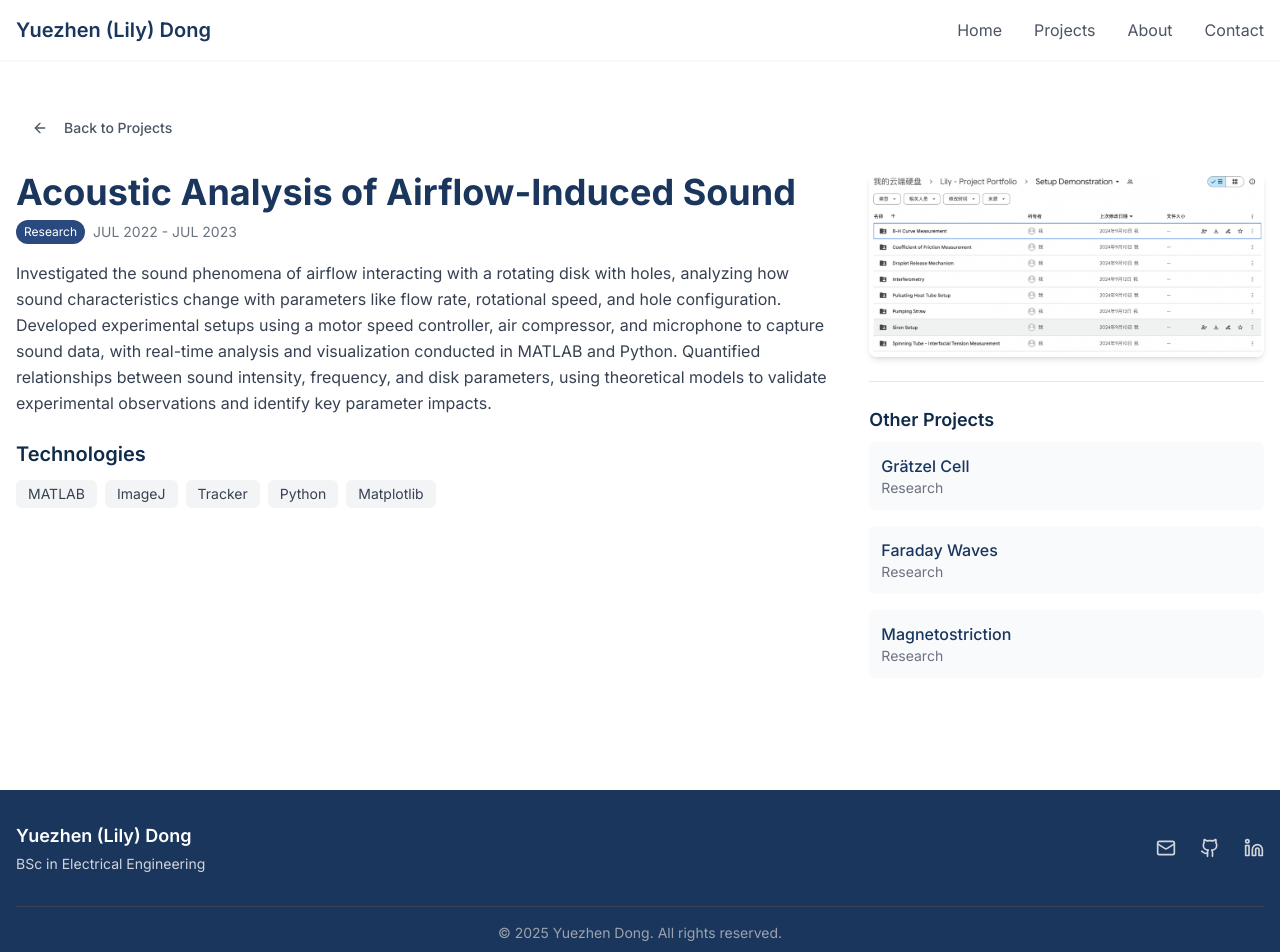
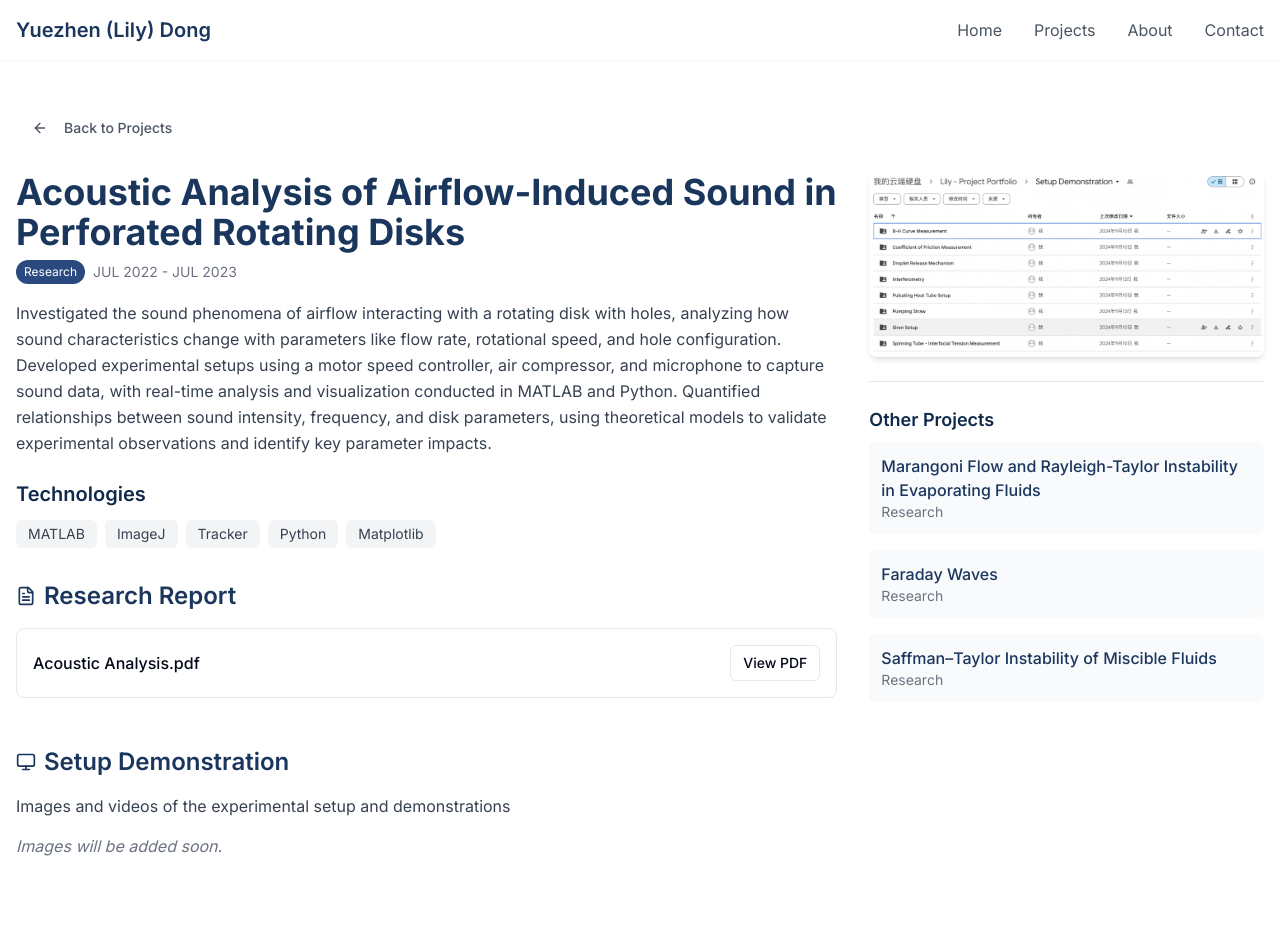
Before and after one commit to Lilllllly06/lilllllly-portfolio-website, a React (Vite) app: page /project/acoustic-analysis in a window 1280 px wide. Shown: the top 952 px of the page. Built offline with nearby package versions, Linux system fonts and the light colour scheme.

Commit message:
Refactor: Update project structure and content
Restructure project details to include sections for CAD, PCB design, Research Report, and Setup Demonstrations. Update project names and content based on the provided specifications.

```diff
--- a/src/data/projects.ts
+++ b/src/data/projects.ts
@@ -6,26 +6,61 @@ export interface Project {
   description: string;
   longDescription: string;
   image: string;
-  images?: string[];
-  pdfFiles?: { name: string; url: string }[];
+  sections: {
+    cad?: {
+      title: string;
+      description?: string;
+      images: string[];
+    };
+    pcb?: {
+      title: string;
+      description?: string;
+      images: string[];
+    };
+    research: {
+      title: string;
+      description?: string;
+      pdfFiles: { name: string; url: string }[];
+    };
+    demonstration: {
+      title: string;
+      description?: string;
+      images: string[];
       videos?: { name: string; url: string }[];
+    };
+  };
   technologies: string[];
   date: string;
 }
 
 export const projects: Project[] = [
   {
-    id: "gratzel-cell",
-    title: "Grätzel Cell",
+    id: "marangoni-flow",
+    title: "Marangoni Flow and Rayleigh-Taylor Instability in Evaporating Fluids",
     category: "Research",
-    description: "Constructed and optimized a dye-sensitized solar cell using titanium dioxide and iodine electrolyte.",
-    longDescription: "Constructed and optimized a dye-sensitized solar cell using titanium dioxide and iodine electrolyte to study the mechanisms of photovoltaic energy conversion. Evaluated the influence of electrolyte concentration, glass conductivity, TiO₂ layer thickness, and temperature on cell efficiency through electrochemical analysis and precise measurements using multimeters and lux meters.",
-    image: "/lovable-uploads/a5c35c16-f369-4e9b-b35c-600268774372.png",
-    technologies: ["Python", "Matplotlib", "MATLAB", "COMSOL Multiphysics", "Multimeter", "Lux Meter"],
-    date: "JUL 2023 - JUL 2024",
+    description: "Investigated Marangoni flow and Rayleigh-Taylor instability by analyzing fluid dynamics at interfaces.",
+    longDescription: "Investigated Marangoni flow and Rayleigh-Taylor instability by analyzing fluid dynamics at interfaces to study droplet behavior in experiments. Designed and implemented a droplet release system using Arduino and 3D-printed components to enhance precision and reproducibility in experiments. Developed and optimized an interferometry analysis system with OpenCV for high-resolution tension measurement and analysis. Performed dynamic simulations using MATLAB and Comsol, achieving 93% accuracy to verify experimental results with simulations.",
+    image: "/lovable-uploads/0b823450-870b-4f51-84d7-6649db3edb0a.png",
+    sections: {
+      cad: {
+        title: "CAD Models",
+        description: "3D models and designs used in the experimental setup",
+        images: []
+      },
+      research: {
+        title: "Research Report",
         pdfFiles: [
-      { name: "Gratzel Cell.pdf", url: "#" }
+          { name: "Droplet Explosion.pdf", url: "#" }
         ]
+      },
+      demonstration: {
+        title: "Setup Demonstration",
+        description: "Images and videos of the experimental setup and demonstrations",
+        images: []
+      }
+    },
+    technologies: ["Arduino", "EasyEDA", "ImageJ", "Tracker", "MatPlotLib", "Comsol Multiphysics", "MATLAB"],
+    date: "JUL 2021 - JUL 2022"
   },
   {
     id: "faraday-waves",
@@ -34,11 +69,72 @@ export const projects: Project[] = [
     description: "Investigated Faraday waves and oscillating droplets, examining surface waves and instabilities in vertically oscillating systems.",
     longDescription: "Investigated Faraday waves and oscillating droplets, examining surface waves and instabilities in vertically oscillating systems. Analyzed surface and gravity-capillary waves using ImageJ and Tracker to study the effects of frequency, amplitude, and viscosity on wave patterns. Simulated droplet dynamics in MATLAB and processed data using Python and Matplotlib to quantify variations and validate theoretical predictions.",
     image: "/lovable-uploads/29e3b6de-834d-429d-969a-4bb1e7838a17.png",
-    technologies: ["MATLAB", "ImageJ", "Tracker", "Python", "Matplotlib"],
-    date: "JUL 2023 - JUL 2024",
+    sections: {
+      research: {
+        title: "Research Report",
         pdfFiles: [
           { name: "Faraday Waves Modified.pdf", url: "#" }
         ]
+      },
+      demonstration: {
+        title: "Setup Demonstration",
+        description: "Images and videos of the experimental setup and demonstrations",
+        images: []
+      }
+    },
+    technologies: ["MATLAB", "ImageJ", "Tracker", "Python", "Matplotlib"],
+    date: "JUL 2023 - JUL 2024"
+  },
+  {
+    id: "saffman-taylor-instability",
+    title: "Saffman–Taylor Instability of Miscible Fluids",
+    category: "Research",
+    description: "Conducted research, data analysis, and experiments on three-stage Marangoni flow and Saffman-Taylor instability.",
+    longDescription: "Conducted research, data analysis, and experiments on three-stage Marangoni flow and Saffman-Taylor instability, focusing on fluid dynamics and fractal patterns. Analyzed fractal dimensions and geometry using ImageJ and Tracker to develop a systematic theory on the role of viscosity in Saffman-Taylor instability. Simulated fluid behavior with MATLAB and processed data using Python and Matplotlib to quantify viscosity changes in paint samples with different concentrations.",
+    image: "/lovable-uploads/366fc1b9-b080-4f83-8c6e-40b243cbdda8.png",
+    sections: {
+      cad: {
+        title: "CAD Models",
+        description: "3D models and designs used in the experimental setup",
+        images: []
+      },
+      research: {
+        title: "Research Report",
+        pdfFiles: [
+          { name: "Fractal Fingers.pdf", url: "#" }
+        ]
+      },
+      demonstration: {
+        title: "Setup Demonstration",
+        description: "Images and videos of the experimental setup and demonstrations",
+        images: []
+      }
+    },
+    technologies: ["ImageJ", "Tracker", "MATLAB", "Python", "Matplotlib"],
+    date: "JUL 2022 - JUL 2023"
+  },
+  {
+    id: "gratzel-cell",
+    title: "Grätzel Cell",
+    category: "Research",
+    description: "Constructed and optimized a dye-sensitized solar cell using titanium dioxide and iodine electrolyte.",
+    longDescription: "Constructed and optimized a dye-sensitized solar cell using titanium dioxide and iodine electrolyte to study the mechanisms of photovoltaic energy conversion. Evaluated the influence of electrolyte concentration, glass conductivity, TiO₂ layer thickness, and temperature on cell efficiency through electrochemical analysis and precise measurements using multimeters and lux meters.",
+    image: "/lovable-uploads/a5c35c16-f369-4e9b-b35c-600268774372.png",
+    sections: {
+      research: {
+        title: "Research Report",
+        pdfFiles: [
+          { name: "Gratzel Cell.pdf", url: "#" }
+        ]
+      },
+      demonstration: {
+        title: "Setup Demonstration",
+        description: "Images and videos of the experimental setup and demonstrations",
+        images: []
+      }
+    },
+    technologies: ["Python", "Matplotlib", "MATLAB", "COMSOL Multiphysics", "Multimeter", "Lux Meter"],
+    date: "JUL 2023 - JUL 2024"
   },
   {
     id: "magnetostriction",
@@ -47,70 +143,77 @@ export const projects: Project[] = [
     description: "Investigated the impact of external magnetic fields on magnetization and magnetostriction in various materials.",
     longDescription: "Investigated the impact of external magnetic fields on magnetization and magnetostriction in various materials, focusing on ferromagnetic, paramagnetic, and diamagnetic properties. Measured B-H curves using a custom-built coil and H-bridge circuit to control magnetic fields, with real-time data captured by a Hall effect sensor to analyze magnetic saturation and hysteresis effects. Quantified magnetostriction in ferrite rods using a strain gauge and Wheatstone Bridge setup, capturing precise dimensional changes under varying magnetic fields.",
     image: "/lovable-uploads/0b826169-131e-45c3-a06c-ad63b50cf531.png",
-    technologies: ["MATLAB", "ImageJ", "Tracker", "Python", "Matplotlib"],
-    date: "SEP 2022 - JUL 2023",
+    sections: {
+      pcb: {
+        title: "PCB Design",
+        description: "Circuit board designs used in the experimental setup",
+        images: []
+      },
+      research: {
+        title: "Research Report",
         pdfFiles: [
           { name: "Magnetostriction.pdf", url: "#" }
         ]
       },
+      demonstration: {
+        title: "Setup Demonstration",
+        description: "Images and videos of the experimental setup and demonstrations",
+        images: []
+      }
+    },
+    technologies: ["MATLAB", "ImageJ", "Tracker", "Python", "Matplotlib"],
+    date: "SEP 2022 - JUL 2023"
+  },
   {
-    id: "saffman-taylor-instability",
-    title: "Saffman-Taylor Instability of Miscible Fluids",
+    id: "pulsating-heat-tube",
+    title: "Pulsating Heat Tube in a Condensing-Heating-Condensing (CHC) System",
     category: "Research",
-    description: "Conducted research, data analysis, and experiments on three-stage Marangoni flow and Saffman-Taylor instability.",
-    longDescription: "Conducted research, data analysis, and experiments on three-stage Marangoni flow and Saffman-Taylor instability, focusing on fluid dynamics and fractal patterns. Analyzed fractal dimensions and geometry using ImageJ and Tracker to develop a systematic theory on the role of viscosity in Saffman-Taylor instability. Simulated fluid behavior with MATLAB and processed data using Python and Matplotlib to quantify viscosity changes in paint samples with different concentrations.",
-    image: "/lovable-uploads/366fc1b9-b080-4f83-8c6e-40b243cbdda8.png",
-    technologies: ["ImageJ", "Tracker", "MATLAB", "Python", "Matplotlib"],
-    date: "JUL 2022 - JUL 2023",
+    description: "Researched thermodynamics and fluid dynamics of pulsating heat tubes to analyze two-phase heat transfer efficiency.",
+    longDescription: "Researched thermodynamics and fluid dynamics of pulsating heat tubes to analyze two-phase heat transfer efficiency. Designed and implemented a heat tube system with Arduino and analog electronics for precise control and measurement. Developed a Python-based tool using OpenCV Object Detection to extract and analyze thermocouple data from 8 channels for real-time monitoring. Simulated vapor motion within the heat tube using Python, achieving a 96% match between simulations and experimental results.",
+    image: "/lovable-uploads/9a86d53e-13ce-4cdf-b68e-f610b0faa592.png",
+    sections: {
+      cad: {
+        title: "CAD Models",
+        description: "3D models and designs used in the experimental setup",
+        images: []
+      },
+      research: {
+        title: "Research Report",
         pdfFiles: [
-      { name: "Fractal Fingers.pdf", url: "#" }
+          { name: "Ponyo's Heat Tube.pdf", url: "#" }
         ]
+      },
+      demonstration: {
+        title: "Setup Demonstration",
+        description: "Images and videos of the experimental setup and demonstrations",
+        images: []
+      }
+    },
+    technologies: ["Arduino", "EasyEDA", "OnShape", "Python", "JSON", "OpenCV", "Tracker", "MatPlotLib"],
+    date: "JUL 2022 - JUL 2023"
   },
   {
     id: "acoustic-analysis",
-    title: "Acoustic Analysis of Airflow-Induced Sound",
+    title: "Acoustic Analysis of Airflow-Induced Sound in Perforated Rotating Disks",
     category: "Research",
     description: "Investigated the sound phenomena of airflow interacting with a rotating disk with holes.",
     longDescription: "Investigated the sound phenomena of airflow interacting with a rotating disk with holes, analyzing how sound characteristics change with parameters like flow rate, rotational speed, and hole configuration. Developed experimental setups using a motor speed controller, air compressor, and microphone to capture sound data, with real-time analysis and visualization conducted in MATLAB and Python. Quantified relationships between sound intensity, frequency, and disk parameters, using theoretical models to validate experimental observations and identify key parameter impacts.",
     image: "/lovable-uploads/342ba305-4300-4072-9e91-c1ad3f54d8db.png",
+    sections: {
+      research: {
+        title: "Research Report",
+        pdfFiles: [
+          { name: "Acoustic Analysis.pdf", url: "#" }
+        ]
+      },
+      demonstration: {
+        title: "Setup Demonstration",
+        description: "Images and videos of the experimental setup and demonstrations",
+        images: []
+      }
+    },
     technologies: ["MATLAB", "ImageJ", "Tracker", "Python", "Matplotlib"],
     date: "JUL 2022 - JUL 2023"
-  },
-  {
-    id: "pulsating-heat-tube",
-    title: "Pulsating Heat Tube in a CHC System",
-    category: "Setup Demonstration",
-    description: "Researched thermodynamics and fluid dynamics of pulsating heat tubes to analyze two-phase heat transfer efficiency.",
-    longDescription: "Researched thermodynamics and fluid dynamics of pulsating heat tubes to analyze two-phase heat transfer efficiency. Designed and implemented a heat tube system with Arduino and analog electronics for precise control and measurement. Developed a Python-based tool using OpenCV Object Detection to extract and analyze thermocouple data from 8 channels for real-time monitoring. Simulated vapor motion within the heat tube using Python, achieving a 96% match between simulations and experimental results.",
-    image: "/lovable-uploads/9a86d53e-13ce-4cdf-b68e-f610b0faa592.png",
-    technologies: ["Arduino", "EasyEDA", "OnShape", "Python", "JSON", "OpenCV", "Tracker", "MatPlotLib"],
-    date: "JUL 2022 - JUL 2023",
-    pdfFiles: [
-      { name: "Ponyo's Heat Tube.pdf", url: "#" }
-    ]
-  },
-  {
-    id: "marangoni-flow",
-    title: "Marangoni Flow and Rayleigh-Taylor Instability",
-    category: "Research",
-    description: "Investigated Marangoni flow and Rayleigh-Taylor instability by analyzing fluid dynamics at interfaces.",
-    longDescription: "Investigated Marangoni flow and Rayleigh-Taylor instability by analyzing fluid dynamics at interfaces to study droplet behavior in experiments. Designed and implemented a droplet release system using Arduino and 3D-printed components to enhance precision and reproducibility in experiments. Developed and optimized an interferometry analysis system with OpenCV for high-resolution tension measurement and analysis. Performed dynamic simulations using MATLAB and Comsol, achieving 93% accuracy to verify experimental results with simulations.",
-    image: "/lovable-uploads/0b823450-870b-4f51-84d7-6649db3edb0a.png",
-    technologies: ["Arduino", "EasyEDA", "ImageJ", "Tracker", "MatPlotLib", "Comsol Multiphysics", "MATLAB"],
-    date: "JUL 2021 - JUL 2022",
-    pdfFiles: [
-      { name: "Droplet Explosion.pdf", url: "#" }
-    ]
-  },
-  {
-    id: "b-h-curve-measurement",
-    title: "B-H Curve Measurement",
-    category: "Setup Demonstration",
-    description: "Measured B-H curves using a custom-built coil and H-bridge circuit with real-time data capture.",
-    longDescription: "Designed and implemented a system to measure B-H curves using a custom-built coil and H-bridge circuit to control magnetic fields. Real-time data was captured by a Hall effect sensor to analyze magnetic saturation and hysteresis effects. The setup allows for precise control of magnetic field strength and measurement of the resulting magnetic flux density, providing valuable insights into the magnetic properties of various materials.",
-    image: "/lovable-uploads/fc90aa53-2627-4ecc-a16a-863aed1186bc.png",
-    technologies: ["Custom Electronics", "Hall Sensor", "H-Bridge Circuit", "Data Acquisition"],
-    date: "2024"
   }
 ];
 
--- a/src/pages/ProjectDetail.tsx
+++ b/src/pages/ProjectDetail.tsx
@@ -1,7 +1,8 @@
+
 import { useEffect } from 'react';
 import { useParams, Link } from 'react-router-dom';
 import { getProjectById, projects } from '@/data/projects';
-import { ArrowLeft } from 'lucide-react';
+import { ArrowLeft, FileText, Cpu, Circuit, Monitor } from 'lucide-react';
 import { Button } from '@/components/ui/button';
 import { Separator } from '@/components/ui/separator';
 import Navbar from '@/components/Navbar';
@@ -19,6 +20,8 @@ const ProjectDetail = () => {
   if (!project) {
     return <NotFound />;
   }
+
+  const { sections } = project;
 
   return (
     <div className="min-h-screen flex flex-col">
@@ -61,28 +64,76 @@ const ProjectDetail = () => {
                 </div>
               </div>
 
-              {project.images && project.images.length > 0 && (
-                <div className="mb-8">
-                  <h3 className="text-xl font-semibold text-navy-dark mb-3">Images</h3>
+              {/* Project Sections */}
+              <div className="space-y-12">
+                {/* CAD Section */}
+                {sections.cad && (
+                  <div>
+                    <div className="flex items-center mb-4">
+                      <Cpu className="h-5 w-5 mr-2 text-navy" />
+                      <h2 className="text-2xl font-semibold text-navy">{sections.cad.title}</h2>
+                    </div>
+                    {sections.cad.description && (
+                      <p className="text-gray-700 mb-4">{sections.cad.description}</p>
+                    )}
+                    {sections.cad.images.length > 0 ? (
                       <div className="grid grid-cols-1 md:grid-cols-2 gap-4">
-                    {project.images.map((img, index) => (
+                        {sections.cad.images.map((img, index) => (
                           <div key={index} className="rounded-lg overflow-hidden shadow-md">
                             <img
                               src={img}
-                          alt={`${project.title} - image ${index + 1}`}
+                              alt={`CAD Model ${index + 1}`}
                               className="w-full h-auto"
                             />
                           </div>
                         ))}
                       </div>
+                    ) : (
+                      <p className="text-gray-500 italic">Images will be added soon.</p>
+                    )}
                   </div>
                 )}
 
-              {project.pdfFiles && project.pdfFiles.length > 0 && (
-                <div className="mb-8">
-                  <h3 className="text-xl font-semibold text-navy-dark mb-3">Documents</h3>
+                {/* PCB Design Section */}
+                {sections.pcb && (
+                  <div>
+                    <div className="flex items-center mb-4">
+                      <Circuit className="h-5 w-5 mr-2 text-navy" />
+                      <h2 className="text-2xl font-semibold text-navy">{sections.pcb.title}</h2>
+                    </div>
+                    {sections.pcb.description && (
+                      <p className="text-gray-700 mb-4">{sections.pcb.description}</p>
+                    )}
+                    {sections.pcb.images.length > 0 ? (
+                      <div className="grid grid-cols-1 md:grid-cols-2 gap-4">
+                        {sections.pcb.images.map((img, index) => (
+                          <div key={index} className="rounded-lg overflow-hidden shadow-md">
+                            <img
+                              src={img}
+                              alt={`PCB Design ${index + 1}`}
+                              className="w-full h-auto"
+                            />
+                          </div>
+                        ))}
+                      </div>
+                    ) : (
+                      <p className="text-gray-500 italic">Images will be added soon.</p>
+                    )}
+                  </div>
+                )}
+
+                {/* Research Report Section */}
+                {sections.research && (
+                  <div>
+                    <div className="flex items-center mb-4">
+                      <FileText className="h-5 w-5 mr-2 text-navy" />
+                      <h2 className="text-2xl font-semibold text-navy">{sections.research.title}</h2>
+                    </div>
+                    {sections.research.description && (
+                      <p className="text-gray-700 mb-4">{sections.research.description}</p>
+                    )}
                     <div className="space-y-4">
-                    {project.pdfFiles.map((pdf, index) => (
+                      {sections.research.pdfFiles.map((pdf, index) => (
                         <div key={index} className="p-4 border border-gray-200 rounded-lg">
                           <div className="flex justify-between items-center">
                             <span className="font-medium">{pdf.name}</span>
@@ -96,11 +147,38 @@ const ProjectDetail = () => {
                   </div>
                 )}
 
-              {project.videos && project.videos.length > 0 && (
+                {/* Setup Demonstration Section */}
+                {sections.demonstration && (
                   <div>
-                  <h3 className="text-xl font-semibold text-navy-dark mb-3">Videos</h3>
+                    <div className="flex items-center mb-4">
+                      <Monitor className="h-5 w-5 mr-2 text-navy" />
+                      <h2 className="text-2xl font-semibold text-navy">{sections.demonstration.title}</h2>
+                    </div>
+                    {sections.demonstration.description && (
+                      <p className="text-gray-700 mb-4">{sections.demonstration.description}</p>
+                    )}
+
+                    {/* Demonstration Images */}
+                    {sections.demonstration.images.length > 0 ? (
+                      <div className="grid grid-cols-1 md:grid-cols-2 gap-4 mb-6">
+                        {sections.demonstration.images.map((img, index) => (
+                          <div key={index} className="rounded-lg overflow-hidden shadow-md">
+                            <img
+                              src={img}
+                              alt={`Demonstration Image ${index + 1}`}
+                              className="w-full h-auto"
+                            />
+                          </div>
+                        ))}
+                      </div>
+                    ) : (
+                      <p className="text-gray-500 italic mb-6">Images will be added soon.</p>
+                    )}
+
+                    {/* Demonstration Videos */}
+                    {sections.demonstration.videos && sections.demonstration.videos.length > 0 && (
                       <div className="space-y-6">
-                    {project.videos.map((video, index) => (
+                        {sections.demonstration.videos.map((video, index) => (
                           <div key={index}>
                             <h4 className="font-medium mb-2">{video.name}</h4>
                             <div className="aspect-video bg-gray-100 rounded-lg overflow-hidden">
@@ -117,8 +195,10 @@ const ProjectDetail = () => {
                           </div>
                         ))}
                       </div>
+                    )}
                   </div>
                 )}
+              </div>
             </div>
 
             <div>
```
Also changed, not shown: src/components/ProjectCard.tsx (+6 -6 lines). Lines whose indentation alone changed are shown as unchanged.
